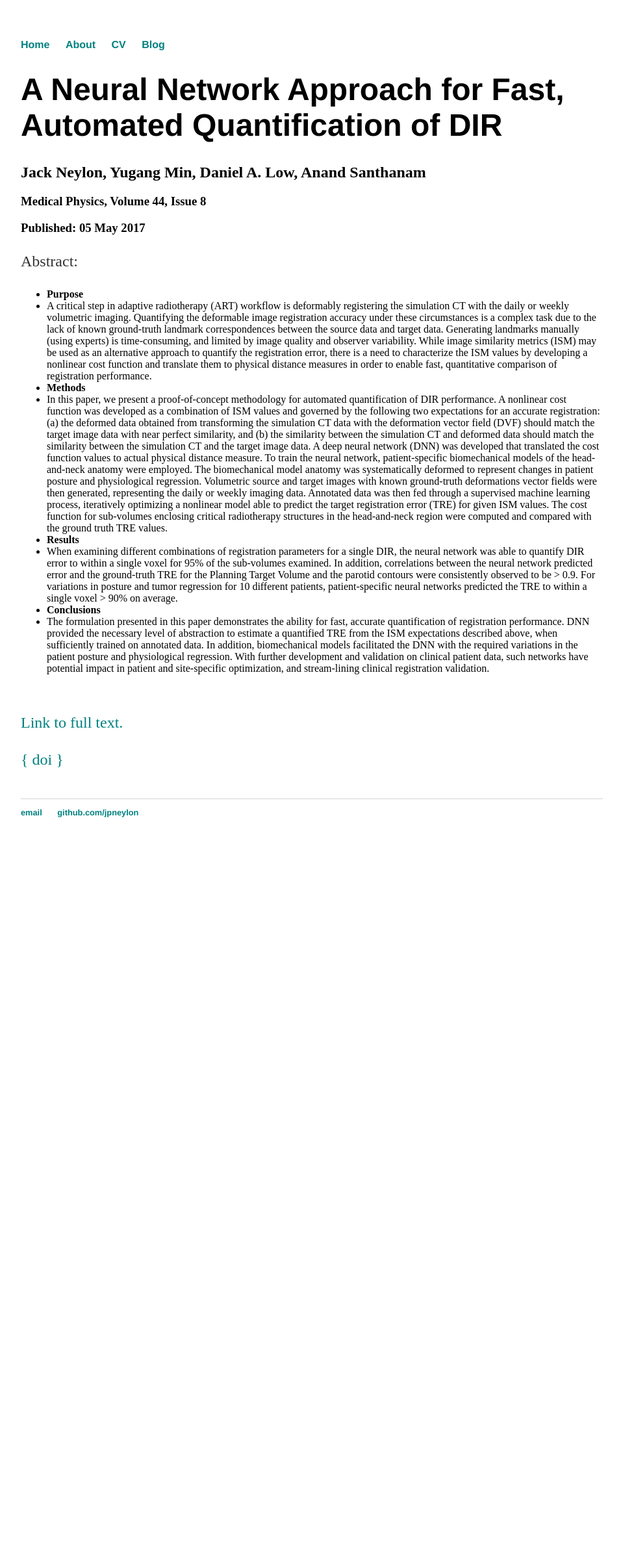
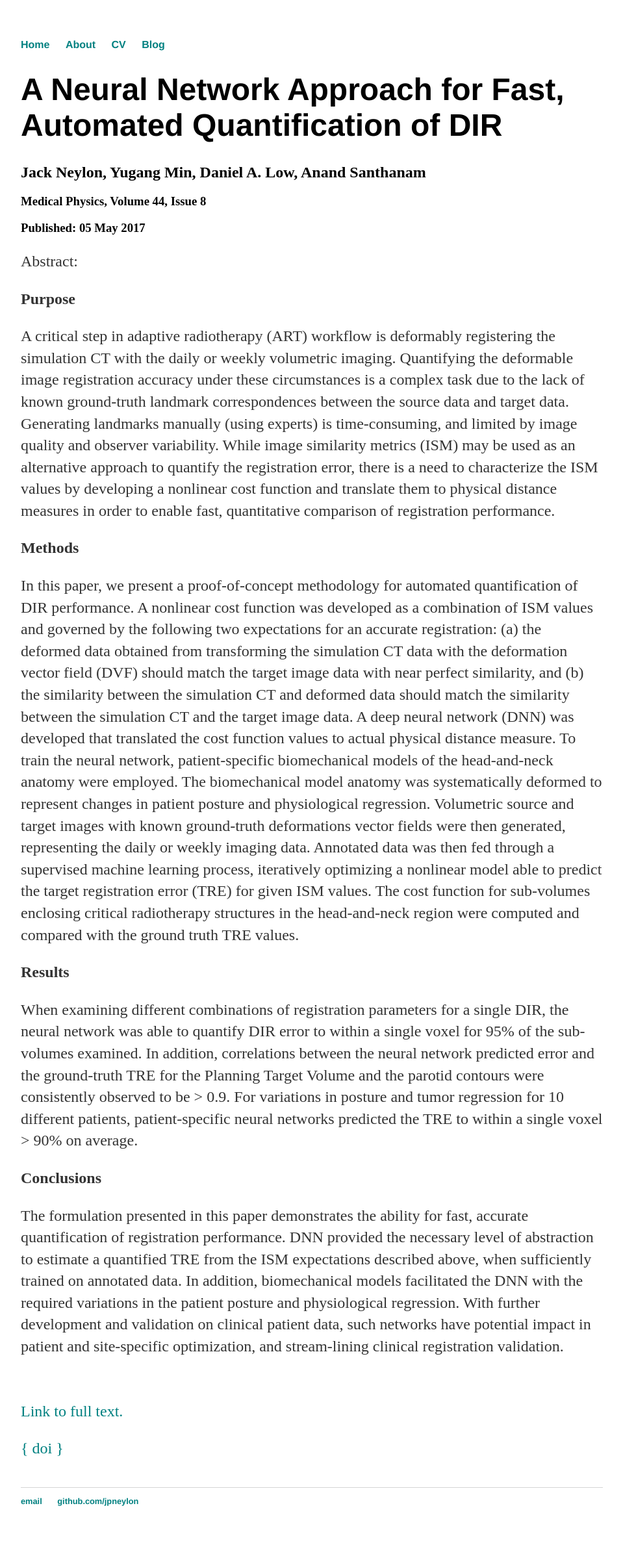
Before and after one commit to jpneylon/jpneylon.github.io, a Jekyll site: the page built from _publications/2017-05-05-neural-network-approach-for-fast-automated-quantification-of-dir.md, in a window 1280 px wide. Shown: the whole page at 65% size, without its empty margins (160-1119 px from the left). Built offline with Jekyll 4.4.1, drawn with Linux system fonts in a browser that asks for light colours; before the commit the page ends 1318 px from its top, so only the background shows below that.

Commit message:
Update 2017-05-05-neural-network-approach-for-fast-automated-quantification-of-dir.md

```diff
--- a/_publications/2017-05-05-neural-network-approach-for-fast-automated-quantification-of-dir.md
+++ b/_publications/2017-05-05-neural-network-approach-for-fast-automated-quantification-of-dir.md
@@ -7,11 +7,18 @@ published: 2017-05-05
 doi: https://doi.org/10.1002/mp.12321
 link: https://aapm.onlinelibrary.wiley.com/doi/full/10.1002/mp.12321
 ---
-- **Purpose**
-- A critical step in adaptive radiotherapy (ART) workflow is deformably registering the simulation CT with the daily or weekly volumetric imaging. Quantifying the deformable image registration accuracy under these circumstances is a complex task due to the lack of known ground‐truth landmark correspondences between the source data and target data. Generating landmarks manually (using experts) is time‐consuming, and limited by image quality and observer variability. While image similarity metrics (ISM) may be used as an alternative approach to quantify the registration error, there is a need to characterize the ISM values by developing a nonlinear cost function and translate them to physical distance measures in order to enable fast, quantitative comparison of registration performance.
-- **Methods**
-- In this paper, we present a proof‐of‐concept methodology for automated quantification of DIR performance. A nonlinear cost function was developed as a combination of ISM values and governed by the following two expectations for an accurate registration: (a) the deformed data obtained from transforming the simulation CT data with the deformation vector field (DVF) should match the target image data with near perfect similarity, and (b) the similarity between the simulation CT and deformed data should match the similarity between the simulation CT and the target image data. A deep neural network (DNN) was developed that translated the cost function values to actual physical distance measure. To train the neural network, patient‐specific biomechanical models of the head‐and‐neck anatomy were employed. The biomechanical model anatomy was systematically deformed to represent changes in patient posture and physiological regression. Volumetric source and target images with known ground‐truth deformations vector fields were then generated, representing the daily or weekly imaging data. Annotated data was then fed through a supervised machine learning process, iteratively optimizing a nonlinear model able to predict the target registration error (TRE) for given ISM values. The cost function for sub‐volumes enclosing critical radiotherapy structures in the head‐and‐neck region were computed and compared with the ground truth TRE values.
-- **Results**
-- When examining different combinations of registration parameters for a single DIR, the neural network was able to quantify DIR error to within a single voxel for 95% of the sub‐volumes examined. In addition, correlations between the neural network predicted error and the ground‐truth TRE for the Planning Target Volume and the parotid contours were consistently observed to be > 0.9. For variations in posture and tumor regression for 10 different patients, patient‐specific neural networks predicted the TRE to within a single voxel > 90% on average.
-- **Conclusions**
-- The formulation presented in this paper demonstrates the ability for fast, accurate quantification of registration performance. DNN provided the necessary level of abstraction to estimate a quantified TRE from the ISM expectations described above, when sufficiently trained on annotated data. In addition, biomechanical models facilitated the DNN with the required variations in the patient posture and physiological regression. With further development and validation on clinical patient data, such networks have potential impact in patient and site‐specific optimization, and stream‐lining clinical registration validation.
+**Purpose**
+
+A critical step in adaptive radiotherapy (ART) workflow is deformably registering the simulation CT with the daily or weekly volumetric imaging. Quantifying the deformable image registration accuracy under these circumstances is a complex task due to the lack of known ground‐truth landmark correspondences between the source data and target data. Generating landmarks manually (using experts) is time‐consuming, and limited by image quality and observer variability. While image similarity metrics (ISM) may be used as an alternative approach to quantify the registration error, there is a need to characterize the ISM values by developing a nonlinear cost function and translate them to physical distance measures in order to enable fast, quantitative comparison of registration performance.
+
+**Methods**
+
+In this paper, we present a proof‐of‐concept methodology for automated quantification of DIR performance. A nonlinear cost function was developed as a combination of ISM values and governed by the following two expectations for an accurate registration: (a) the deformed data obtained from transforming the simulation CT data with the deformation vector field (DVF) should match the target image data with near perfect similarity, and (b) the similarity between the simulation CT and deformed data should match the similarity between the simulation CT and the target image data. A deep neural network (DNN) was developed that translated the cost function values to actual physical distance measure. To train the neural network, patient‐specific biomechanical models of the head‐and‐neck anatomy were employed. The biomechanical model anatomy was systematically deformed to represent changes in patient posture and physiological regression. Volumetric source and target images with known ground‐truth deformations vector fields were then generated, representing the daily or weekly imaging data. Annotated data was then fed through a supervised machine learning process, iteratively optimizing a nonlinear model able to predict the target registration error (TRE) for given ISM values. The cost function for sub‐volumes enclosing critical radiotherapy structures in the head‐and‐neck region were computed and compared with the ground truth TRE values.
+
+**Results**
+
+When examining different combinations of registration parameters for a single DIR, the neural network was able to quantify DIR error to within a single voxel for 95% of the sub‐volumes examined. In addition, correlations between the neural network predicted error and the ground‐truth TRE for the Planning Target Volume and the parotid contours were consistently observed to be > 0.9. For variations in posture and tumor regression for 10 different patients, patient‐specific neural networks predicted the TRE to within a single voxel > 90% on average.
+
+**Conclusions**
+
+The formulation presented in this paper demonstrates the ability for fast, accurate quantification of registration performance. DNN provided the necessary level of abstraction to estimate a quantified TRE from the ISM expectations described above, when sufficiently trained on annotated data. In addition, biomechanical models facilitated the DNN with the required variations in the patient posture and physiological regression. With further development and validation on clinical patient data, such networks have potential impact in patient and site‐specific optimization, and stream‐lining clinical registration validation.
```
